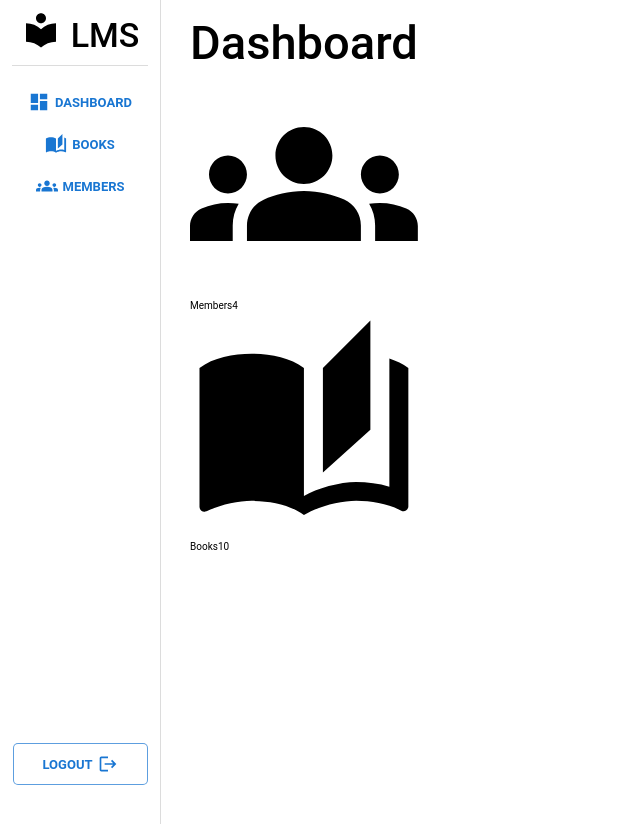
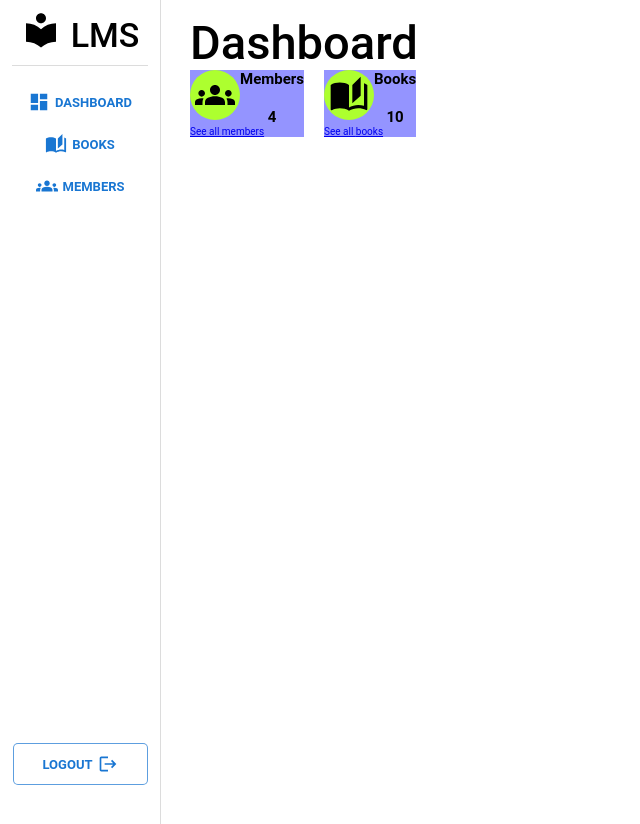
Before and after one commit to bernardkrehula/React-typescript-libmgmtsys, a React (Vite) app in the folder my-app/: page /DashBoard in a window 1280 px wide. Shown: the top 824 px of the page, without its empty margins (0-640 px from the left). Built offline with nearby package versions, Linux system fonts and the light colour scheme.

Commit message:
enable link in dashboard

```diff
--- a/my-app/src/components/DashBoard/DashBoard.tsx
+++ b/my-app/src/components/DashBoard/DashBoard.tsx
@@ -1,5 +1,5 @@
 import './Dashboard.css'
-import Modal from './Modal';
+import Modal from './Modal/Modal';
 
 type DashBoardTypes = {
     data: Object;
--- a/my-app/src/components/Dashboard/Dashboard.css
+++ b/my-app/src/components/Dashboard/Dashboard.css
@@ -5,3 +5,7 @@
     font-size: 4.7rem;
     font-weight: 500;
 }
+.options{
+    display: flex;
+    gap: 20px;
+}
--- a/my-app/src/components/Dashboard/Modal.tsx
+++ /dev/null
@@ -1,23 +0,0 @@
-import parse from "html-react-parser";
-
-type ModalTypes = {
-    name: string;
-    svg: string;
-    link: string;
-    length: number;
-}
-
-const Modal = ({name, svg, link, length}: ModalTypes) => {
-
-    if(name === 'Dashboard') return null;
-
-    return(
-        <div className="modal">
-            {parse(svg)}
-            {name}
-            {length}
-        </div>
-    )
-}
-
-export default Modal;
--- /dev/null
+++ b/my-app/src/components/Dashboard/Modal/Modal.css
@@ -0,0 +1,21 @@
+.modal{
+    background-color: rgb(148, 148, 255);
+}
+.modal-content{
+    display: flex;
+}
+.modal-data{
+    display: flex;
+    flex-direction: column;
+    gap: 20px;
+    text-align: center;
+}
+.modal-svg{
+    background-color: greenyellow;
+    border-radius: 150px;
+    height: 50px;
+}
+.modal svg{
+    height: 50px;
+    padding: 5px;
+}
--- /dev/null
+++ b/my-app/src/components/Dashboard/Modal/Modal.tsx
@@ -0,0 +1,33 @@
+import './Modal.css'
+import parse from "html-react-parser";
+import { Link } from 'react-router-dom';
+
+type ModalTypes = {
+    name: string;
+    svg: string;
+    link: string;
+    length: number;
+}
+
+const Modal = ({name, svg, link, length}: ModalTypes) => {
+
+    if(name === 'Dashboard') return null;
+
+    return(
+        <div className="modal">
+            <div className='modal-content'>
+                <div className='modal-svg'>
+                    {parse(svg)}
+                </div>
+                <div className='modal-data'>
+                    <h2>{name}</h2>
+                    <h2>{length}</h2>
+                </div>
+            </div>
+            <div className='modal-line'></div>
+            <Link to={link}>See all {name.toLowerCase()}</Link>
+        </div>
+    )
+}
+
+export default Modal;
```
